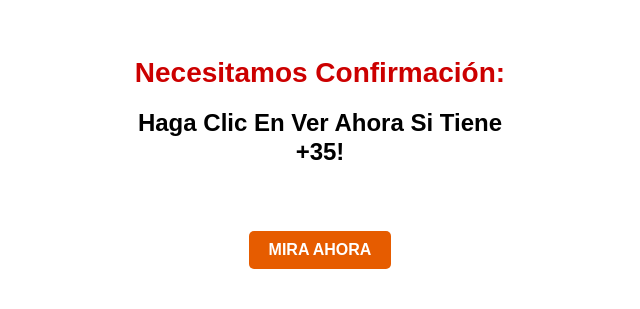
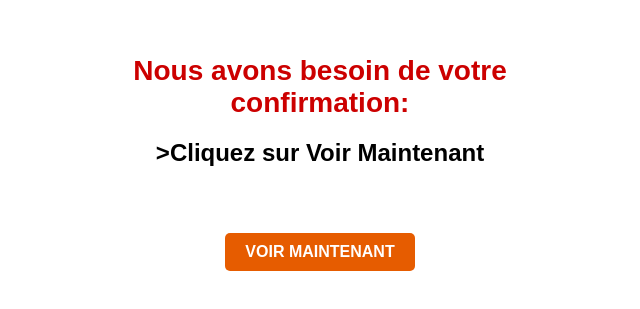
Before and after one commit to SeTT7/g7.letrucdelhomme.online, a plain HTML site: page presell/index.html in a window 1280 px wide. Shown: the part 227-536 px from the top of the page, without its empty margins (320-960 px from the left). Drawn offline with Linux system fonts and the light colour scheme.

Commit message:
Update index.html

```diff
--- a/presell/index.html
+++ b/presell/index.html
@@ -135,11 +135,11 @@
 
 
     <div class="confirmation-container">
-        <h1 class="confirmation-title">Necesitamos Confirmación:</h1>
-        <p class="confirmation-text">Haga Clic En Ver Ahora Si Tiene +35!</p>
+        <h1 class="confirmation-title">Nous avons besoin de votre confirmation:</h1>
+        <p class="confirmation-text">>Cliquez sur Voir Maintenant</p>
         <div class="midas-cta-container">
-<a href="https://bm.mennitric.online/pv" id="midas-cta-button" class="midas-cta">
-            MIRA AHORA
+<a href="https://www.baseball-entity.com" id="midas-cta-button" class="midas-cta">
+            VOIR MAINTENANT
         </a>
     </div>
 
```
